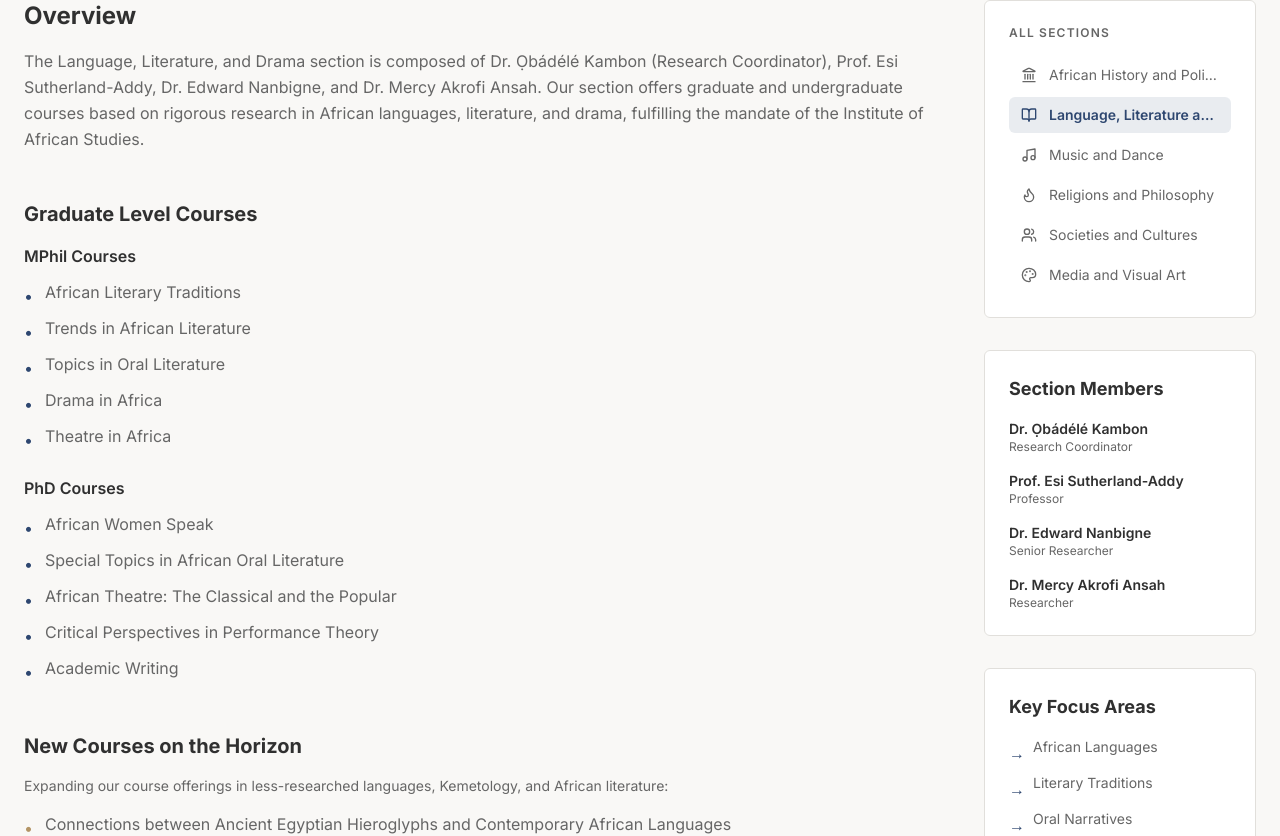
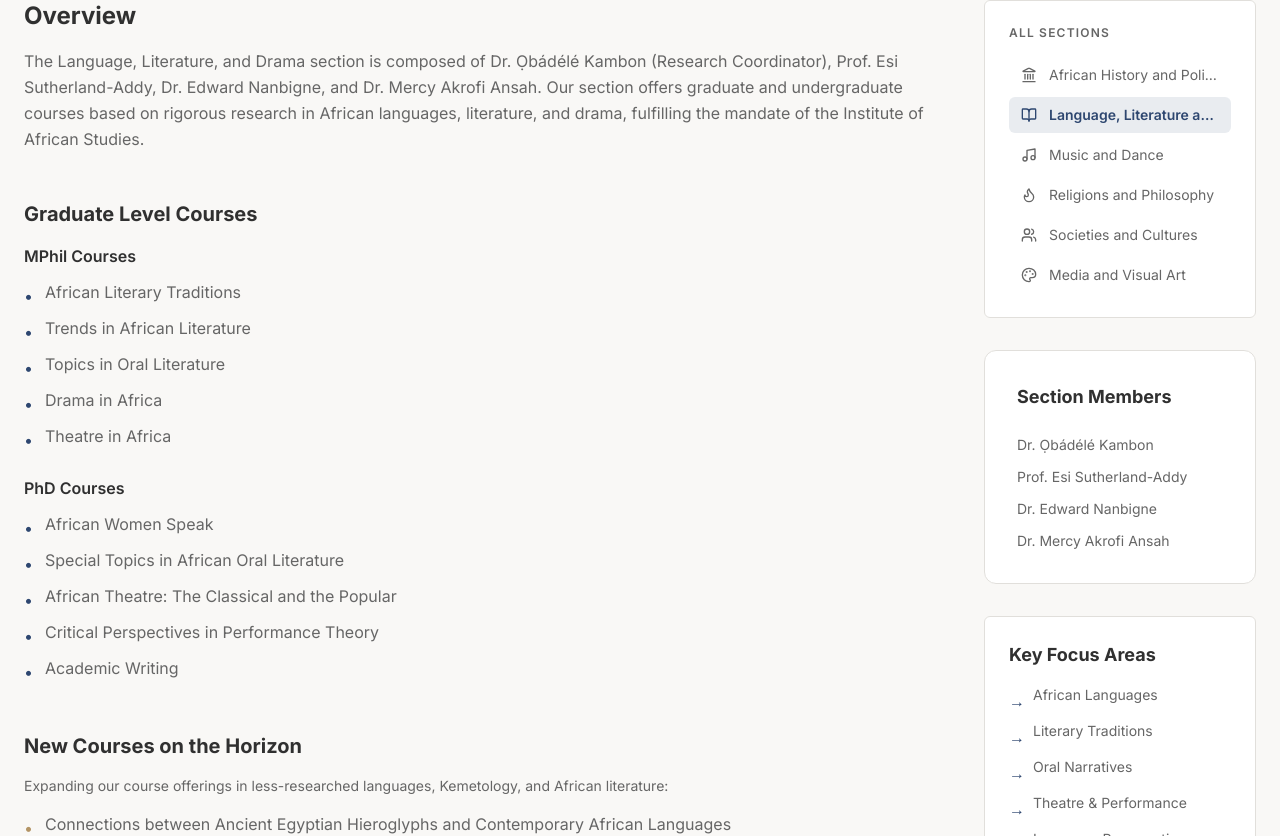
Before and after one commit to GeorgeGyasi/v0-institute-of-african-studies-website, a Next.js app: page /sections/language-literature-drama in a window 1280 px wide. Shown: the part 490-1326 px from the top of the page. Built offline with nearby package versions, Linux system fonts and the light colour scheme.

Commit message:
style: match Language Literature Drama styling to African History\n\nUpdate sidebar to use 'rounded-xl' and 'p-8' for consistency.

```diff
--- a/app/sections/language-literature-drama/page.tsx
+++ b/app/sections/language-literature-drama/page.tsx
@@ -202,14 +202,13 @@ export default function LanguageLiteratureDramaPage() {
               </div>
 
               {/* Staff Members */}
-              <div className="rounded-lg border border-border bg-card p-6">
-                <h3 className="text-lg font-bold text-foreground mb-4">Section Members</h3>
-                <div className="space-y-4">
+              <div className="rounded-xl border border-border bg-card p-8">
+                <h3 className="text-lg font-bold text-foreground mb-6">Section Members</h3>
+                <div className="space-y-3">
                   {staffMembers.map((member) => (
-                    <div key={member.name}>
-                      <p className="font-semibold text-foreground text-sm">{member.name}</p>
-                      <p className="text-xs text-muted-foreground">{member.role}</p>
-                    </div>
+                    <p key={member.name} className="text-sm text-muted-foreground hover:text-foreground transition-colors">
+                      {member.name}
+                    </p>
                   ))}
                 </div>
               </div>
```
